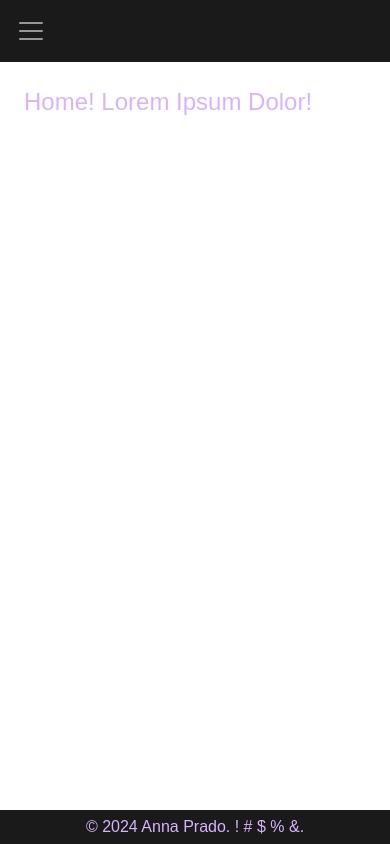
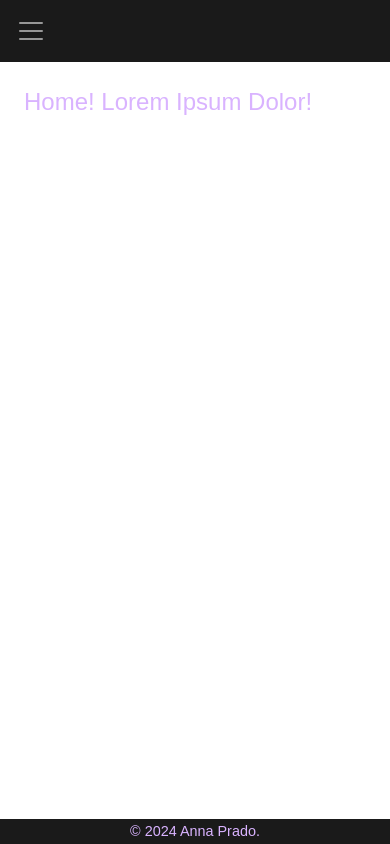
Before and after one commit to annaKarolinePrado/front-games.github.io, an Angular app: page / in a window 390 px wide. Built offline with nearby package versions, Linux system fonts and the light colour scheme; a web font is replaced by a local one.

Commit message:
#TR-02: Atualizada a descrição e ajustada a dimensão do rodapé para melhorar o layout responsivo.

```diff
--- a/src/app/rodape/rodape.component.css
+++ b/src/app/rodape/rodape.component.css
@@ -1,8 +1,8 @@
-.footer {
+footer {
     background-color: var(--menu-color);
     color: var(--text-color);
     margin-top: auto;
-    padding: 0.3rem 0;
+    padding: 0.4%;
     text-align: center;
     font-size: 1.1rem;
     font-family: var(--fonte-padrao);
@@ -10,13 +10,11 @@
     bottom: 0;
     width: 100%;
     z-index: 1000;
-    display: flex;
-    justify-content: center;
     align-items: center;
 }
 
 @media (max-width: 768px) {
-    .footer {
-        font-size: 1rem;
+    footer {
+        font-size: 0.9rem;
     }
 }
--- a/src/app/rodape/rodape.component.html
+++ b/src/app/rodape/rodape.component.html
@@ -1,5 +1,5 @@
 <footer class="footer">
-    <div class="container">
-      <span>&copy; 2024 Anna Prado. ! # $ % &.</span>
+    <div>
+      <span>&copy; 2024 Anna Prado.</span>
     </div>
 </footer>
```
